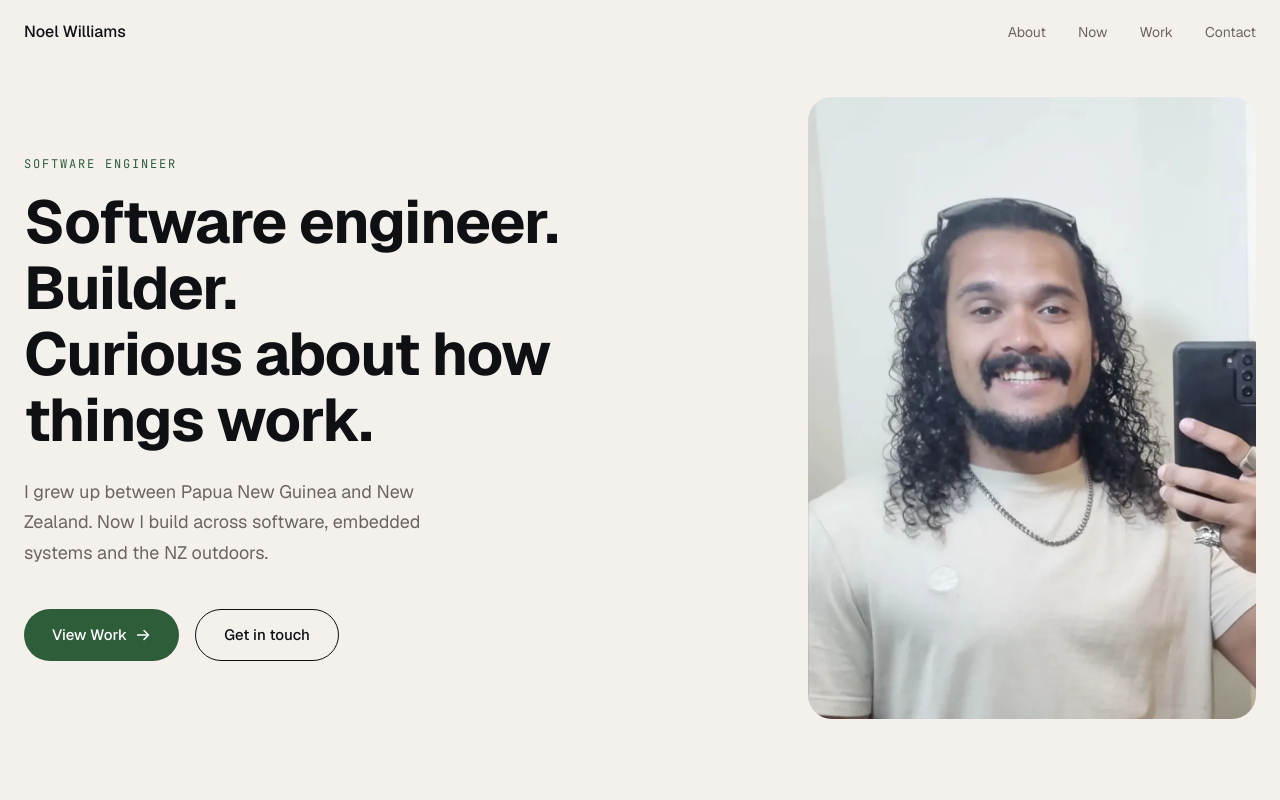
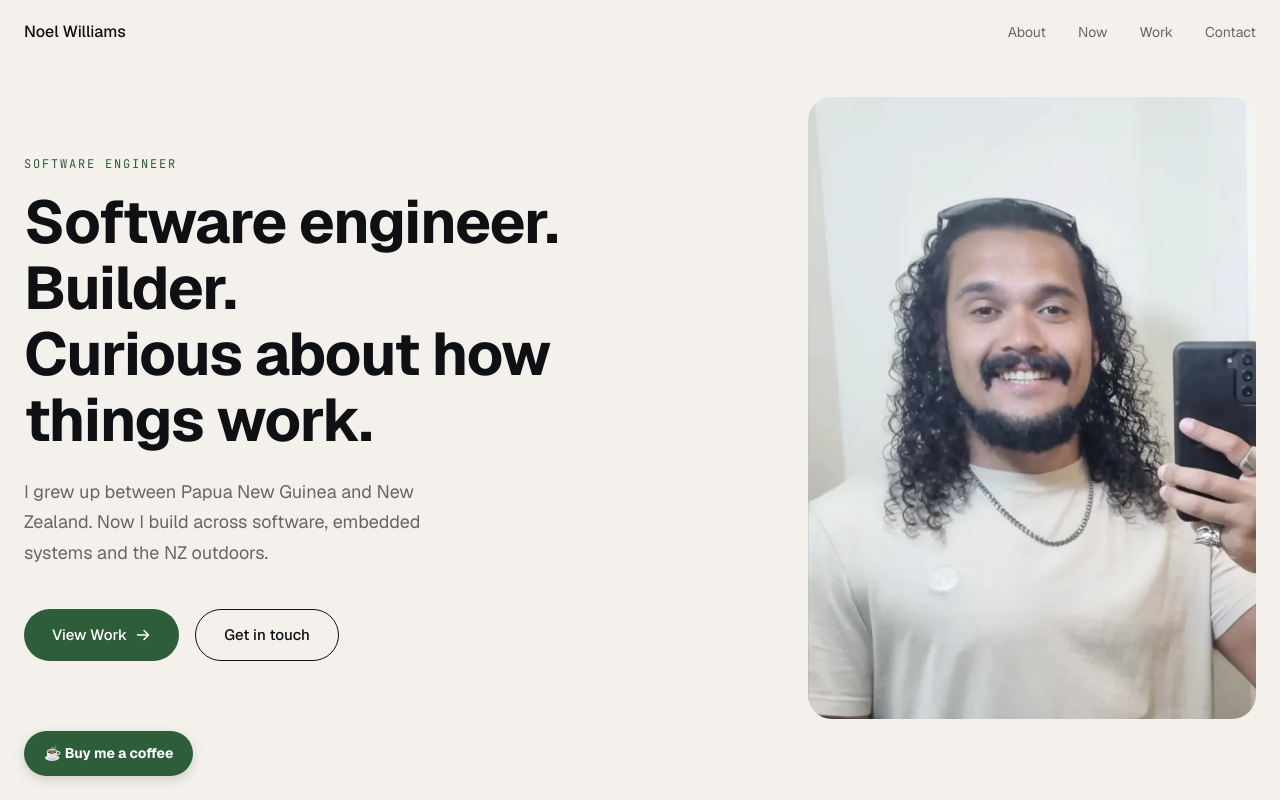
Before and after one commit to noelw19/meliorus, a React (Create React App) app: page / in a window 1280 px wide. Shown: the top 800 px of the page. Built offline with nearby package versions, Linux system fonts and the light colour scheme.

Commit message:
Add floating Donate button linking to Buy Me a Coffee

```diff
--- a/src/App.js
+++ b/src/App.js
@@ -11,6 +11,7 @@ import { Principles } from './components/Principles';
 import { OutsideTheKeyboard } from './components/OutsideTheKeyboard';
 import { Footer } from './components/Footer';
 import { BackToTop } from './components/BackToTop';
+import { DonateButton } from './components/DonateButton';
 import { ProjectDetail } from './components/ProjectDetail';
 import cvImage from './images/newcv.webp';
 import './App.css';
@@ -65,6 +66,7 @@ function MainPage() {
       <OutsideTheKeyboard />
       <Footer />
       <BackToTop />
+      <DonateButton />
     </div>
   );
 }
--- /dev/null
+++ b/src/components/DonateButton.js
@@ -0,0 +1,46 @@
+import { motion } from 'motion/react';
+
+export function DonateButton() {
+  return (
+    <motion.a
+      href="https://buymeacoffee.com/melanesian.exe"
+      target="_blank"
+      rel="noopener noreferrer"
+      aria-label="Buy me a coffee"
+      initial={{ opacity: 0, scale: 0.8 }}
+      whileInView={{ opacity: 1, scale: 1 }}
+      viewport={{ once: true, amount: 0.3 }}
+      transition={{ duration: 0.5, ease: [0.16, 1, 0.3, 1] }}
+      whileHover={{ scale: 1.05 }}
+      whileTap={{ scale: 0.95 }}
+      style={{
+        position: 'fixed',
+        bottom: '1.5rem',
+        left: '1.5rem',
+        zIndex: 50,
+        display: 'inline-flex',
+        alignItems: 'center',
+        gap: '0.5rem',
+        padding: '0.75rem 1.25rem',
+        backgroundColor: '#2E5D3A',
+        color: 'white',
+        borderRadius: '9999px',
+        fontSize: '0.875rem',
+        fontWeight: 600,
+        textDecoration: 'none',
+        boxShadow: '0 4px 12px rgba(0,0,0,0.15)',
+        transition: 'background-color 0.2s, transform 0.1s, box-shadow 0.2s',
+      }}
+      onMouseEnter={(e) => {
+        e.currentTarget.style.backgroundColor = '#234a2d';
+        e.currentTarget.style.boxShadow = '0 6px 16px rgba(0,0,0,0.2)';
+      }}
+      onMouseLeave={(e) => {
+        e.currentTarget.style.backgroundColor = '#2E5D3A';
+        e.currentTarget.style.boxShadow = '0 4px 12px rgba(0,0,0,0.15)';
+      }}
+    >
+      ☕ Buy me a coffee
+    </motion.a>
+  );
+}
```
